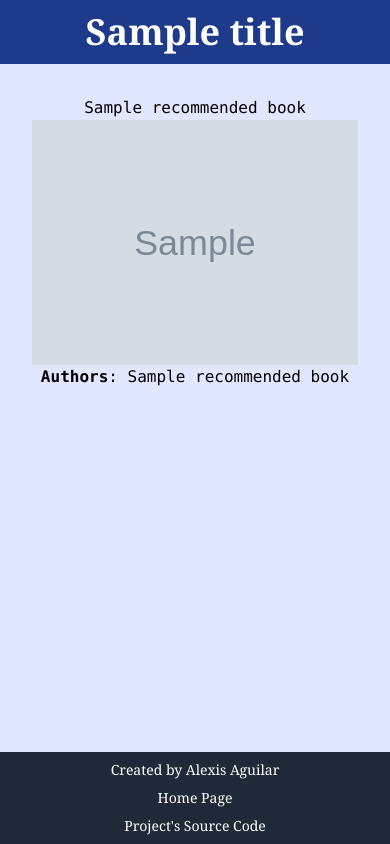
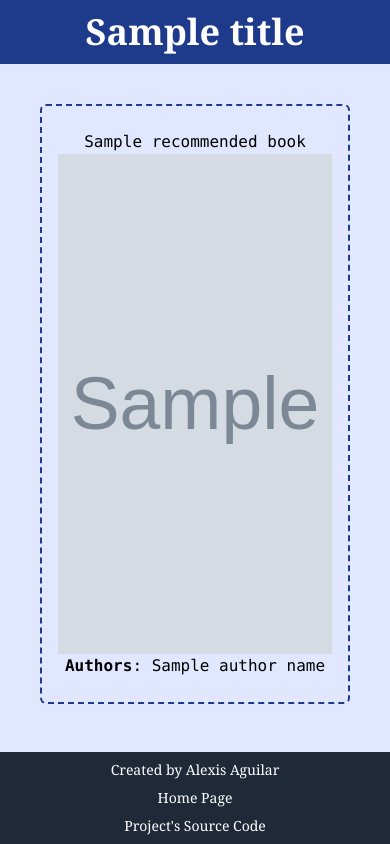
Before and after one commit to alexisuaguilaru/BookExplorer, a Flask app: template WebInterface/templates/BookExplorer.html in a window 390 px wide. Run offline with Flask 3, Linux system fonts and the light colour scheme; the template is opened without the code that fills it: values that come from a table or form of the project are taken from there, most other values are stand-ins (such as "Sample title", 1, 10 or a date in 2020); grey boxes marked "Sample" are stand-in pictures; style sheets or scripts are compiled from the project's sources; parts of the project's set-up code (start-up, migrations or seed data) failed here and were passed over; some libraries are stand-ins or nearby versions.

Commit message:
SCRUM-68 ADD styles into book explrer page for center the covers and content, also make it responsive

```diff
--- a/WebInterface/static/scss/_books_exploration.scss
+++ b/WebInterface/static/scss/_books_exploration.scss
@@ -3,9 +3,14 @@
 @tailwind utilities;
 
 .present-options {
-    @apply flex sm:flex-row flex-col items-center gap-4 p-4 ;
+    @apply flex sm:flex-row flex-col justify-center items-center gap-4 p-6 ;
 }
 
 .book-option {
-    @apply flex flex-col items-center justify-center text-center ;
+    @apply flex flex-col items-center justify-center text-center p-4 ;
+    @apply border-2 border-blue-900 border-dashed rounded-md w-full h-[600px] ;
 }
+
+.cover-book img {
+    @apply w-auto h-[500px] ;
+}
--- a/WebInterface/static/scss/styles.scss
+++ b/WebInterface/static/scss/styles.scss
@@ -6,7 +6,7 @@
 @tailwind utilities;
 
 body {
-    @apply bg-indigo-100 min-h-screen grid grid-rows-[auto_1fr_auto] ;
+    @apply bg-indigo-100 min-h-screen grid grid-rows-[auto_1fr_auto] w-full ;
 }
 
 header {
@@ -34,5 +34,5 @@ footer {
 }
 
 main {
-    @apply relative box-border p-4 font-mono text-black ;
+    @apply relative w-full box-border p-4 font-mono text-black ;
 }
--- a/WebInterface/templates/BookExplorer.html
+++ b/WebInterface/templates/BookExplorer.html
@@ -1,9 +1,9 @@
 {% extends "__Base.html" %}
 
 {% block main %}
-    <form method="POST" action="/BookExplorer" class="present-options">
+    <form method="POST" action="/BookExplorer">
         {{ FormSelections.hidden_tag() }}
-
+        <div class="present-options">
             {% for recommended_book in Recommendations %}
             <div class="book-option">
                 <h3>{{ recommended_book.title }}</h3>
@@ -12,8 +12,9 @@
                         <img src='{{ recommended_book.image }}'>
                     </div>
                 </button>
-            <p><b>Authors</b>: {{ recommended_book.author_name }}</p>
+                <p><b>Authors</b>: {{ recommended_book.author_name[0] }}</p>
             </div>
             {% endfor %}
+        </div>
     </form>
 {% endblock %}
```
Lines whose indentation alone changed are shown as unchanged.
